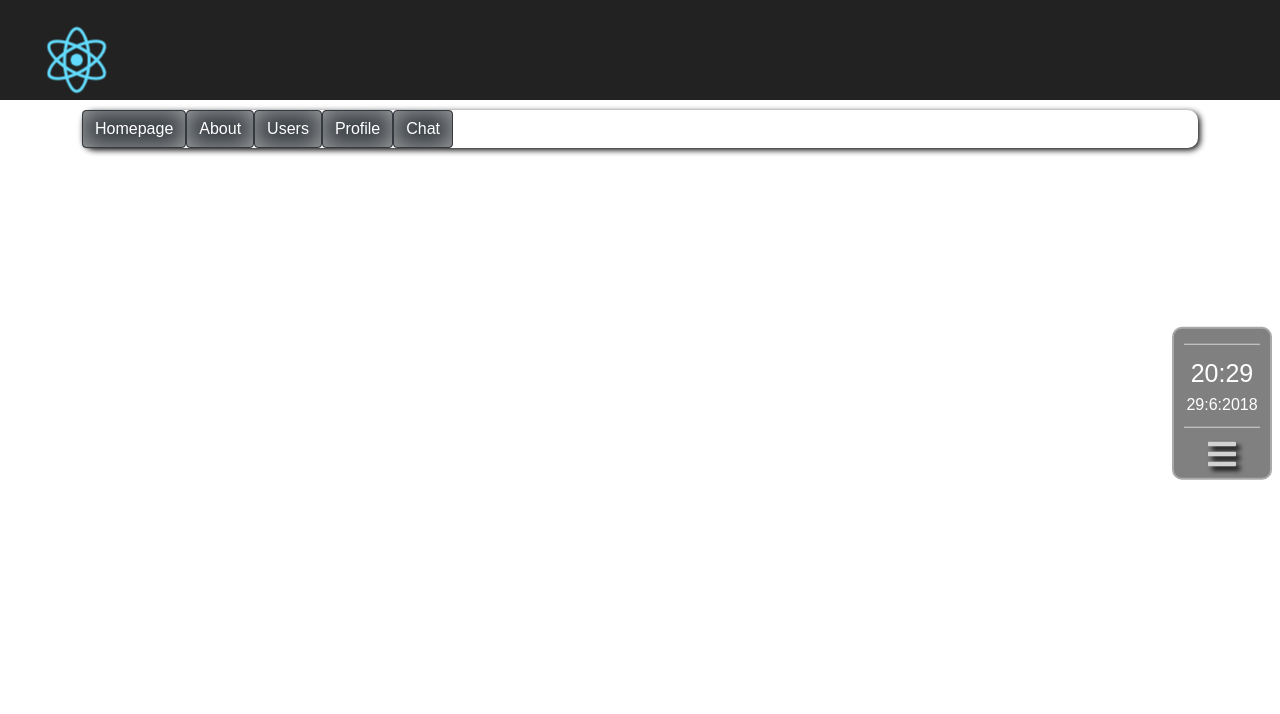
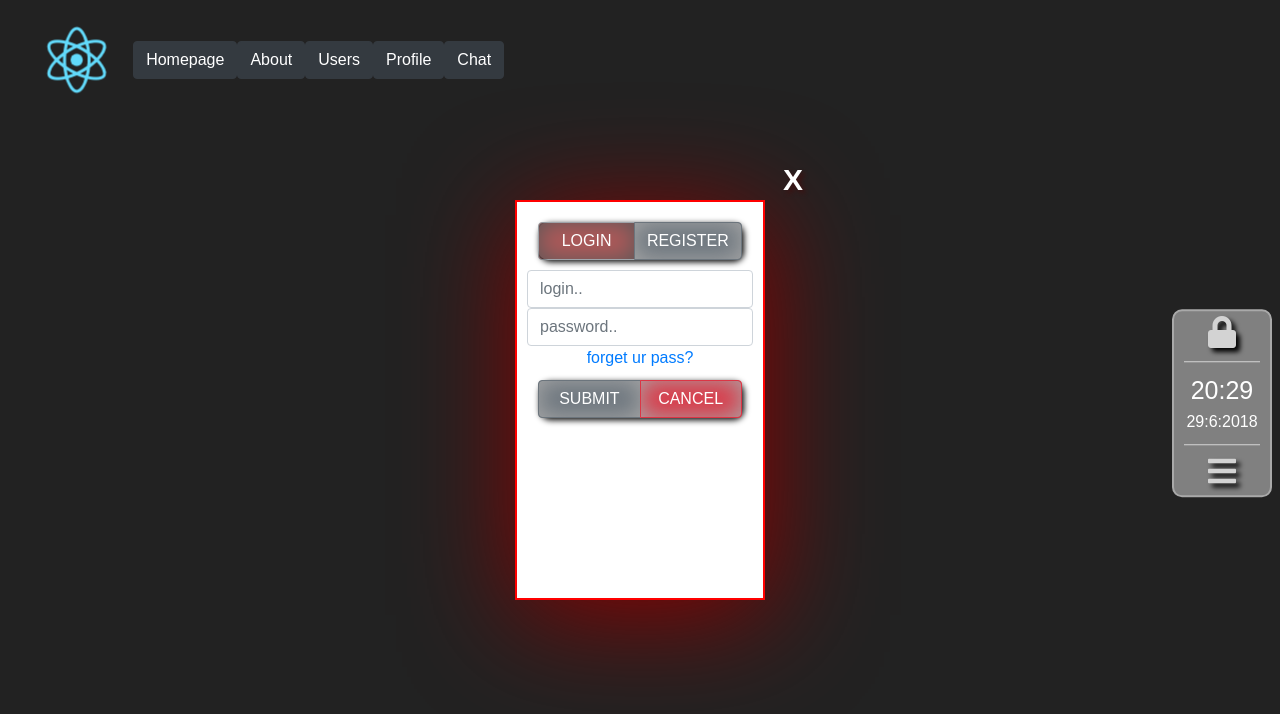
Before and after one commit to AntonySarana/js, a React (Create React App) app in the folder Form/: page /AuthorizeForm in a window 1280 px wide. Shown: the top 714 px of the page. Built offline with nearby package versions, Linux system fonts and the light colour scheme.

Commit message:
add some styles for RegForm and SideBar

```diff
--- a/Form/src/App.js
+++ b/Form/src/App.js
@@ -1,7 +1,11 @@
 import React, { Component } from 'react';
-import {BrowserRouter as Router,Route} from 'react-router-dom';
+import {BrowserRouter as Router,Route,BrowserHistory} from 'react-router-dom';
 import {connect} from 'react-redux';
 import { createConnect } from 'react-redux/lib/connect/connect';
+
+
+
+
 //
 import './App.css';
 import data from './data.txt';
@@ -14,7 +18,6 @@ import Profile from './containers/AuthorizeForm';
 import Chat from './containers/Chat';
 import Head from './components/Header';
 import SideBar from './containers/SideBar';
-
 
 
 class App extends Component {
@@ -41,14 +44,14 @@ class App extends Component {
 
     return (
       <React.Fragment>
-        <Router>
+        <Router >
           <div>
             <Head />
             <SideBar />
             <Route path = '/' component = {Homepage} exact = {true} />
             <Route path = '/about' component = {About} />
             <Route path = '/users' component = {Users} />
-            <Route path = '/profile' component = {Profile} />
+            <Route path = '/AuthorizeForm' component = {Profile} />
             <Route path = '/chat' component = {Chat} />
           </div>
         </Router>
--- /dev/null
+++ b/Form/src/components/SidePanel/DropMenu.js
@@ -0,0 +1,36 @@
+import React from 'react'
+
+// modul vipadaushego menu
+export default (props) =>{
+    const societys = [
+        {
+        title: "fab fa-twitter soc-lightblue",
+        path:'https://twitter.com',
+        },
+        {
+          title: "fab fa-telegram soc-blue",
+          path:'https://telegram.org',
+          },
+        {
+          title: "fab fa-viber soc-purple",
+          path:'https://www.viber.com/ru/',
+        },
+        {
+          title: "fab fa-instagram soc-purple",
+          path:'https://www.instagram.com/',
+        },
+        {
+          title: "fab fa-facebook soc-blue",
+          path:'https://www.facebook.com',
+        },
+      ];
+    return (
+      <div className='dropMenu'>
+        {societys.map(item =>{
+          return(
+          <p><a href={item.path}><i className={`${item.title} fa-2x`}></i></a></p>)
+        })}
+      </div>
+
+    )
+  }
--- /dev/null
+++ b/Form/src/components/SidePanel/Profile.js
@@ -0,0 +1,31 @@
+import React from 'react'
+import {Link} from 'react-router-dom';
+
+// component - Modul profilya
+export default (props) => {
+    const {
+      image,
+      name,
+      id,
+      age,
+      showAuthorizeForm,
+    } = props.user;
+    return (
+      <div className='Profile'>
+      {props.user.name &&
+        <div >
+            <p><img src={image} className='iconUser'/></p>
+            <p>{name}</p>
+            <p>age-{age}</p>
+            <p>id-{id}</p>
+        </div>}
+        {!props.user.name &&
+          <div>
+              <Link to='/AuthorizeForm'>
+                  <i className="fas fa-lock fa-2x soc-red"></i>
+              </Link>
+          </div>
+        }
+      </div>
+    )
+  }
--- /dev/null
+++ b/Form/src/components/SidePanel/Timing.js
@@ -0,0 +1,20 @@
+import React from 'react'
+
+// modul vremeni
+export default  (props) => {
+    const date = new Date();
+  return (
+      <div className='time'>
+          <p className='time_hm'>
+           {date.getHours()}:
+           {date.getMinutes()}
+          </p>
+          <p className='time_date'>
+            {date.getDate()}:
+            {date.getMonth()}:
+            {date.getFullYear()}
+          </p>
+
+        </div>
+  )
+}
--- a/Form/src/containers/AuthorizeForm/index.js
+++ b/Form/src/containers/AuthorizeForm/index.js
@@ -1,11 +1,14 @@
 import React from 'react';
 import {connect} from 'react-redux';
+import {Link} from 'react-router-dom';
 
 //components & styles
 import './style.css';
 import Login from '../../components/Forms/Login.js';
 import Register from '../../components/Forms/Register.js';
 import * as Action from '../../actions/authorizeAction.js';
+
+
 
 class RegForm extends React.Component {
   constructor (props) {
@@ -86,7 +89,8 @@ class RegForm extends React.Component {
     return(
       <div className='Autorisation'>
         <div className ='Autorisation-window'>
-          <h3 className='ActiveUserClose' >X</h3>
+          <Link to = '/'> <h3
+            className='ActiveUserClose'>X</h3></Link>
           <div className="btn-group" role="group">
             <button
               type="button"
--- a/Form/src/containers/AuthorizeForm/style.css
+++ b/Form/src/containers/AuthorizeForm/style.css
@@ -1,54 +1,47 @@
 .Autorisation {
-    postition: fixed;
-    width: 100%;
-    margin:0;
-    height: 800px;
-    background: rgba(0, 0, 0, 0.85);
-  }
-  .Autorisation-window {
-    text-align:center;
-    position:absolute;
+  postition: fixed;
+  width: 100%;
+  margin: 0;
+  height: 800px;
+  background-color: #222;
+  z-index: 3; }
+  .Autorisation .Autorisation-window {
+    text-align: center;
+    position: absolute;
     left: 50%;
-    top:50%;
+    top: 50%;
     padding: 10px;
-    transform:Translate(-50%, -50%);
-    background-color:white;
+    transform: Translate(-50%, -50%);
+    background-color: white;
     width: 250px;
     height: 400px;
-    border:red solid 2px;
-    box-shadow: 3px 15px 111px darkred;
-  }
-  .btn-group{
-    width:90%;
-    margin:10px auto;
+    border: red solid 2px;
+    box-shadow: 3px 15px 111px darkred; }
+  .Autorisation .btn-group {
+    width: 90%;
+    margin: 10px auto;
     box-shadow: 2px 2px 6px black;
-    display:flex;
-    border-radius: 10px
-  }
-  .btn-group .btn {
-    flex:1;
-    box-shadow:inset 0 0 25px darkgray;
-    transition: 0.3s;
-  }
-  .btn-group .btn:disabled{
-    background-color:darkred;
-    box-shadow:inset 0 0 25px black;
-    transition: 0.7s;
-  }
-  .btn-secondary {
+    display: flex;
+    border-radius: 10px; }
+  .Autorisation .btn-group .btn {
+    flex: 1;
+    box-shadow: inset 0 0 25px darkgray;
+    transition: 0.3s; }
+  .Autorisation .btn-group .btn:disabled {
+    background-color: darkred;
+    box-shadow: inset 0 0 25px black;
+    transition: 0.7s; }
+  .Autorisation .btn-secondary {
     transition: 0.3s;
     box-shadow: 2px 2px 6px black;
-    outline:none;
-    marign:5px auto;
-    text-align:center;
-  }
-  .btn-submit {
-    text-align:center;
-  }
-  .btn::onclick {
-    background-color: green;
-  }
-  .ActiveUserClose {
+    outline: none;
+    marign: 5px auto;
+    text-align: center; }
+  .Autorisation .btn-submit {
+    text-align: center; }
+  .Autorisation .btn::onclick {
+    background-color: green; }
+  .Autorisation .ActiveUserClose {
     display: block;
     position: absolute;
     top: -40px;
@@ -56,14 +49,11 @@
     font-size: 30px;
     color: white;
     font-weight: bold;
-    text-shadow: 3px 3px 5px rgb(63, 15, 15);
-}
-.ActiveUserClose:hover{
+    text-shadow: 3px 3px 5px #3f0f0f; }
+  .Autorisation .ActiveUserClose:hover {
     cursor: pointer;
-    text-shadow: 5px 5px 8px  rgb(63, 15, 15);
-    transition: 0.5s;
-}
-.ActiveUserClose:active{
+    text-shadow: 5px 5px 8px #3f0f0f;
+    transition: 0.5s; }
+  .Autorisation .ActiveUserClose:active {
     cursor: pointer;
-    text-shadow: 2px 2px 3px red;
-}
+    text-shadow: 2px 2px 3px red; }
--- /dev/null
+++ b/Form/src/containers/AuthorizeForm/style.scss
@@ -0,0 +1,71 @@
+.Autorisation {
+    postition: fixed;
+    width: 100%;
+    margin:0;
+    height: 800px;
+    background-color: #222;
+    z-index: 3;
+
+  .Autorisation-window {
+    text-align:center;
+    position:absolute;
+    left: 50%;
+    top:50%;
+    padding: 10px;
+    transform:Translate(-50%, -50%);
+    background-color:white;
+    width: 250px;
+    height: 400px;
+    border:red solid 2px;
+    box-shadow: 3px 15px 111px darkred;
+  }
+  .btn-group{
+    width:90%;
+    margin:10px auto;
+    box-shadow: 2px 2px 6px black;
+    display:flex;
+    border-radius: 10px
+  }
+  .btn-group .btn {
+    flex:1;
+    box-shadow:inset 0 0 25px darkgray;
+    transition: 0.3s;
+  }
+  .btn-group .btn:disabled{
+    background-color:darkred;
+    box-shadow:inset 0 0 25px black;
+    transition: 0.7s;
+  }
+  .btn-secondary {
+    transition: 0.3s;
+    box-shadow: 2px 2px 6px black;
+    outline:none;
+    marign:5px auto;
+    text-align:center;
+  }
+  .btn-submit {
+    text-align:center;
+  }
+  .btn::onclick {
+    background-color: green;
+  }
+  .ActiveUserClose {
+    display: block;
+    position: absolute;
+    top: -40px;
+    right: -40px;
+    font-size: 30px;
+    color: white;
+    font-weight: bold;
+    text-shadow: 3px 3px 5px rgb(63, 15, 15);
+}
+.ActiveUserClose:hover{
+    cursor: pointer;
+    text-shadow: 5px 5px 8px  rgb(63, 15, 15);
+    transition: 0.5s;
+}
+.ActiveUserClose:active{
+    cursor: pointer;
+    text-shadow: 2px 2px 3px red;
+}
+}
--- a/Form/src/containers/SideBar/index.js
+++ b/Form/src/containers/SideBar/index.js
@@ -1,50 +1,28 @@
 // isxodnie dannie
 import React from 'react';
-import './style.css';
+import './sidebar.css';
 import connect from 'react-redux/lib/connect/connect';
+import {link} from 'react-redux';
+
+//components
+import AuthorizeForm from '../AuthorizeForm';
+import Timing from '../../components/SidePanel/Timing';
+import Profile from '../../components/SidePanel/Profile';
+import DropMenu from '../../components/SidePanel/DropMenu';
+
 
 const date = new Date();
-const societys = [
-  {
-  title: "fab fa-twitter soc-lightblue",
-  path:'https://twitter.com',
-  },
-  {
-    title: "fab fa-telegram soc-blue",
-    path:'https://telegram.org',
-    },
-  {
-    title: "fab fa-viber soc-purple",
-    path:'https://www.viber.com/ru/',
-  },
-  {
-    title: "fab fa-instagram soc-purple",
-    path:'https://www.instagram.com/',
-  },
-  {
-    title: "fab fa-facebook soc-blue",
-    path:'https://www.facebook.com',
-  },
-];
-var user = {
-  isLog: false,
-  name: 'Vasya',
-  message: '',
-  countNewMessage: 0,
-  letter: '',
-  countNewLetter:0,
-}
-
 
 // basoviy container SidePanel
 class SideBar extends React.Component{
   constructor(props){
     super(props);
     this.state = {
-      userProfile : user,
+      userProfile : {},
       isSideMenuOpen : false,
     }
   }
+
   render(){
     return(
     <div className= 'sideBar'>
@@ -64,57 +42,10 @@ class SideBar extends React.Component{
   }
 }
 
-// component - Modul profilya
-function Profile (props) {
-  const {
-    image,name,id,age
-  } = props.user;
-  return (
-    <div className='Profile'>
-    {props.user.name &&
-    <div className='Profile'>
-          <p><img src={image} className='iconUser'/></p>
-          <p>{name}</p>
-          <p>age-{age}</p>
-          <p>id-{id}</p>
-        </div>}
-      {!props.user &&
-        <div>
-         <i className="fas fa-lock fa-2x soc-red"></i>
-        </div>
-      }
-    </div>
-  )
-}
-// modul vremeni
-function Timing (props) {
-  return (
-      <div className='time'>
-          <p className='time_hm'>
-           {date.getHours()}:
-           {date.getMinutes()}
-          </p>
-          <p className='time_date'>
-            {date.getDate()}:
-            {date.getMonth()}:
-            {date.getFullYear()}
-          </p>
 
-        </div>
-  )
-}
-// modul vipadaushego menu
-function DropMenu (props) {
-  return (
-    <div className='dropMenu'>
-      {societys.map(item =>{
-        return(
-        <p><a href={item.path}><i className={`${item.title} fa-2x`}></i></a></p>)
-      })}
-    </div>
 
-  )
-}
+
+
 
 const mapStateToProps = (state) =>{
   return {
--- /dev/null
+++ b/Form/src/containers/SideBar/sidebar.css
@@ -0,0 +1,66 @@
+.sideBar {
+  background-color: gray;
+  border: 2px darkgray solid;
+  border-radius: 10px;
+  position: fixed;
+  right: 5px;
+  top: 50%;
+  transform: translateY(-50%);
+  padding: 5px 10px;
+  margin: 3px;
+  text-align: center;
+  width: 100px;
+  z-index: 2; }
+  .sideBar i {
+    width: 30px;
+    height: auto;
+    color: lightgray;
+    text-shadow: 4px 4px 5px black;
+    transition: 0.5s; }
+  .sideBar i:hover {
+    transform: scale(1.2, 1.2);
+    text-shadow: 7px 7px 6px black;
+    transition: 0.5s; }
+  .sideBar .Profile {
+    border-bottom: solid 1px lightgray;
+    text-align: center;
+    color: white;
+    padding: 0;
+    margin-bottom: 10px;
+    padding-bottom: 10px; }
+  .sideBar .Profile p {
+    padding: 0;
+    margin: 0; }
+  .sideBar .time {
+    border-bottom: solid 1px lightgray;
+    text-align: center;
+    color: white;
+    padding: 0;
+    margin-bottom: 10px;
+    padding-bottom: 10px; }
+  .sideBar .time p {
+    padding: 0;
+    margin: 0; }
+  .sideBar .time_hm {
+    font-weigth: bold;
+    font-size: 25px; }
+  .sideBar .dropMenu {
+    display: flex;
+    flex-direction: column;
+    align-items: center;
+    text-align: center;
+    transition: 1s; }
+  .sideBar .dropMenu p {
+    font-size: 20px;
+    padding: 0;
+    margin: 5px; }
+  .sideBar .soc-red:hover {
+    color: #dd4040; }
+  .sideBar .soc-purple:hover {
+    color: purple; }
+  .sideBar .soc-blue:hover {
+    color: #2424be; }
+  .sideBar .soc-violet:hover {
+    color: violet; }
+  .sideBar .soc-lightblue:hover {
+    color: #29b1df; }
--- /dev/null
+++ b/Form/src/containers/SideBar/sidebar.scss
@@ -0,0 +1,83 @@
+.sideBar {
+    background-color:gray;
+    border:2px darkgray solid;
+    border-radius:10px;
+    position:fixed;
+    right: 5px;
+    top:50%;
+    transform: translateY(-50%);
+    padding: 5px 10px;
+    margin: 3px;
+    text-align:center;
+    width:100px;
+    z-index: 2;
+    i {
+        width: 30px;
+        height: auto;
+        color: lightgray;
+        text-shadow: 4px 4px 5px black;
+        transition: 0.5s;
+      }
+    i:hover{
+
+      transform: scale(1.2, 1.2);
+      text-shadow: 7px 7px 6px black;
+      transition: 0.5s;
+      }
+    .Profile {
+      border-bottom: solid 1px lightgray;
+      text-align: center;
+      color: white;
+      padding:0;
+      margin-bottom: 10px;
+      padding-bottom: 10px;
+    }
+    .Profile p {
+      padding:0;
+      margin:0;
+    }
+    .time {
+      border-bottom: solid 1px lightgray;
+      text-align: center;
+      color: white;
+      padding:0;
+      margin-bottom: 10px;
+      padding-bottom: 10px;
+    }
+    .time p{
+      padding:0;
+      margin:0;
+    }
+    .time_hm {
+      font-weigth: bold;
+      font-size: 25px;
+    }
+    .dropMenu {
+      display:flex;
+      flex-direction:column;
+      align-items:center;
+      text-align:center;
+      transition:1s;
+    }
+    .dropMenu p {
+      font-size: 20px;
+      padding: 0;
+      margin: 5px;
+
+    }
+    .soc-red:hover {
+      color:rgb(221, 64, 64);
+    }
+    .soc-purple:hover {
+      color:purple;
+    }
+    .soc-blue:hover {
+      color:rgb(36, 36, 190);
+    }
+    .soc-violet:hover {
+      color:violet;
+    }
+    .soc-lightblue:hover {
+      color:rgb(41, 177, 223);
+    }
+  }
--- a/Form/src/containers/SideBar/style.css
+++ /dev/null
@@ -1,83 +0,0 @@
-i {
-    width: 30px;
-    height: auto;
-    color: lightgray;
-    text-shadow: 4px 4px 5px black;
-    transition: 0.5s;
-  }
-i:hover{
-
-  transform: scale(1.2, 1.2);
-  text-shadow: 7px 7px 6px black;
-  transition: 0.5s;
-}
-.sideBar {
-  background-color:gray;
-  border:2px darkgray solid;
-  border-radius:10px;
-  position:fixed;
-  right: 5px;
-  top:50%;
-  transform: translateY(-50%);
-  padding: 5px 10px;
-  margin: 3px;
-  text-align:center;
-  width:100px;
-}
-.Profile {
-  border-bottom: solid 1px lightgray;
-  text-align: center;
-  color: white;
-  padding:0;
-  margin-bottom: 10px;
-  padding-bottom: 10px;
-}
-.Profile p {
-  padding:0;
-  margin:0;
-}
-.time {
-  border-bottom: solid 1px lightgray;
-  text-align: center;
-  color: white;
-  padding:0;
-  margin-bottom: 10px;
-  padding-bottom: 10px;
-}
-.time p{
-  padding:0;
-  margin:0;
-}
-.time_hm {
-  font-weigth: bold;
-  font-size: 25px;
-}
-.dropMenu {
-  display:flex;
-  flex-direction:column;
-  align-items:center;
-  text-align:center;
-  transition:1s;
-}
-
-.dropMenu p {
-  font-size: 20px;
-  padding: 0;
-  margin: 5px;
-
-}
-.soc-red:hover {
-  color:rgb(221, 64, 64);
-}
-.soc-purple:hover {
-  color:purple;
-}
-.soc-blue:hover {
-  color:rgb(36, 36, 190);
-}
-.soc-violet:hover {
-  color:violet;
-}
-.soc-lightblue:hover {
-  color:rgb(41, 177, 223);
-}
```
Also changed, not shown: Form/package.json (+8 -2 lines), 1 other file (tests, documents, lock files or other folders).
